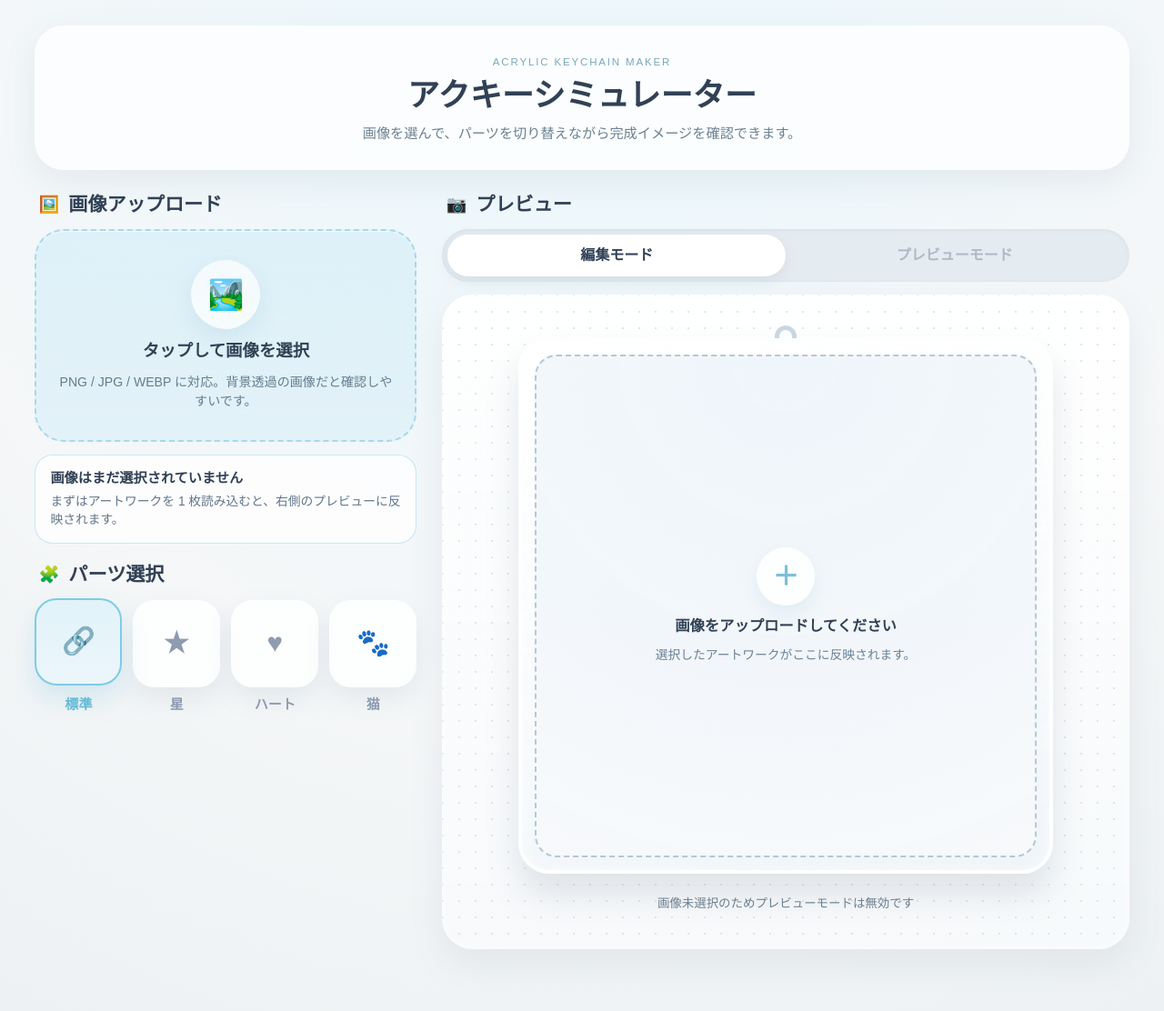
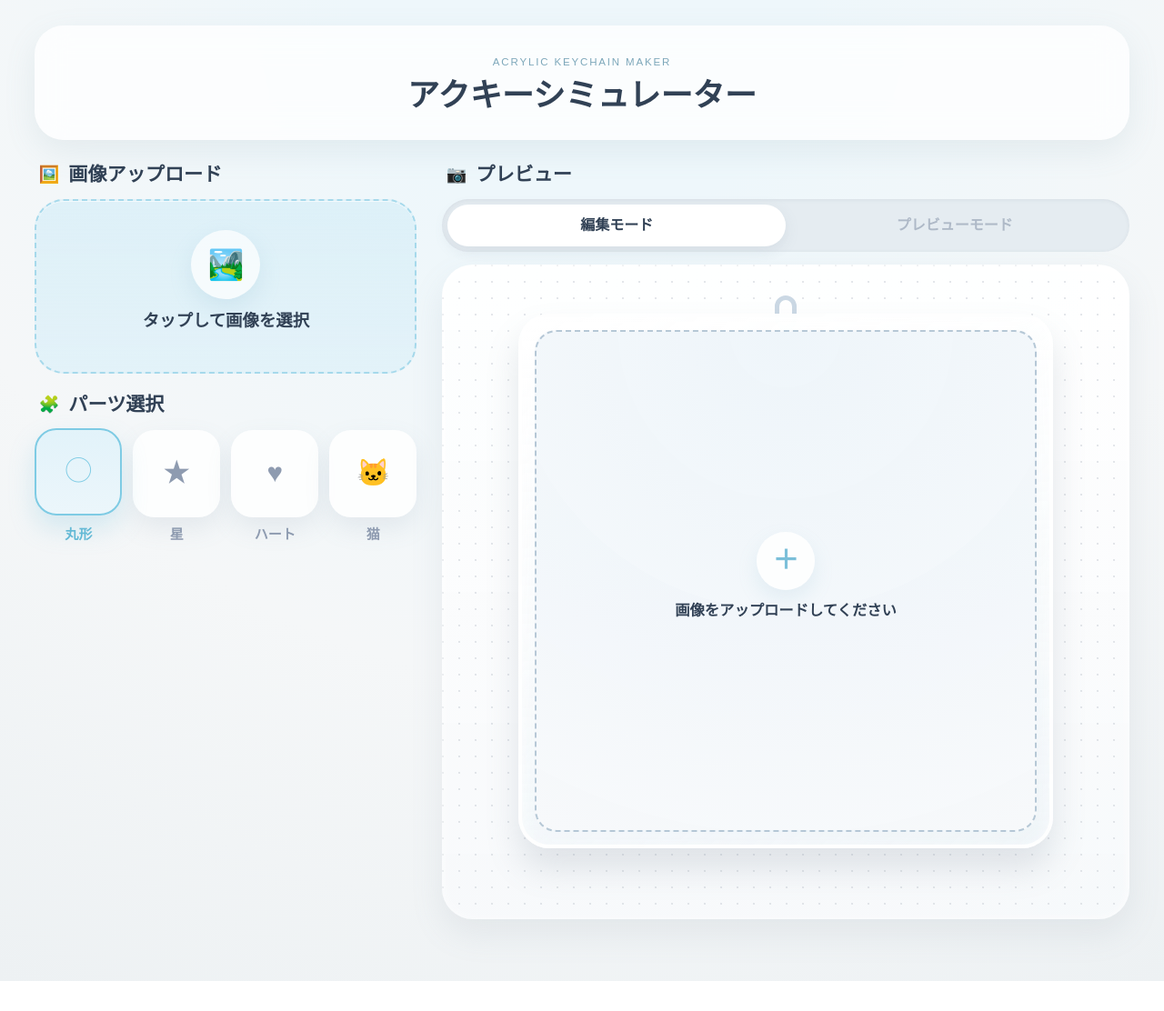
Before and after one commit to chihiro-ak/akkey-simurator, a React (Vite) app: page / in a window 1280 px wide. Shown: the whole page at 91% size. After the commit the page ends 1079 px from the top, so only its background shows below. Built offline with nearby package versions, Linux system fonts and the light colour scheme; a web font is replaced by a local one.

Commit message:
fix: update UI text and improve user instructions

```diff
--- a/src/App.tsx
+++ b/src/App.tsx
@@ -17,10 +17,10 @@ type UploadedArtwork = {
 };
 
 const parts: PartOption[] = [
-  { id: "standard", label: "標準", icon: "🔗", accent: "#7ecbe4" },
+  { id: "standard", label: "丸形", icon: "◯", accent: "#7ecbe4" },
   { id: "star", label: "星", icon: "★", accent: "#95a0bf" },
   { id: "heart", label: "ハート", icon: "♥", accent: "#8f9bb8" },
-  { id: "cat", label: "猫", icon: "🐾", accent: "#8d98b4" },
+  { id: "cat", label: "猫", icon: "🐱", accent: "#8d98b4" },
 ];
 
 const acceptedTypes = ["image/png", "image/jpeg", "image/webp"];
@@ -47,10 +47,12 @@ function App() {
   );
   const hasUploadedArtwork = uploadedArtwork !== null;
   const isPreviewReady = hasUploadedArtwork && uploadStatus !== "loading";
-  const uploadCtaTitle = hasUploadedArtwork ? "別の画像に差し替える" : "タップして画像を選択";
+  const uploadCtaTitle = hasUploadedArtwork
+    ? "別の画像に差し替える"
+    : "タップして画像を選択";
   const uploadCtaDescription = hasUploadedArtwork
-    ? "新しい画像を選ぶと、今のプレビューを保ったまま差し替えできます。"
-    : "PNG / JPG / WEBP に対応。背景透過の画像だと確認しやすいです。";
+    ? "新しい画像を選ぶと、今のプレビューを差し替えます。"
+    : "";
 
   useEffect(() => {
     if (isPreviewReady) return;
@@ -113,9 +115,6 @@ function App() {
         <header className="hero">
           <p className="hero-kicker">Acrylic Keychain Maker</p>
           <h1>アクキーシミュレーター</h1>
-          <p className="hero-copy">
-            画像を選んで、パーツを切り替えながら完成イメージを確認できます。
-          </p>
         </header>
 
         <div className="content-layout">
@@ -140,17 +139,16 @@ function App() {
                 <span>{uploadCtaDescription}</span>
               </label>
 
-              <div className={`upload-status-card is-${uploadStatus}`} aria-live="polite">
+              {/* <div className={`upload-status-card is-${uploadStatus}`} aria-live="polite">
                 {uploadStatus === "empty" ? (
                   <>
-                    <strong>画像はまだ選択されていません</strong>
-                    <span>まずはアートワークを 1 枚読み込むと、右側のプレビューに反映されます。</span>
+                    <strong>画像を選択してください</strong>
                   </>
                 ) : null}
                 {uploadStatus === "loading" ? (
                   <>
                     <strong>プレビューを作成中です</strong>
-                    <span>選択した画像を読み込んでいます。数秒お待ちください。</span>
+                    <span>選択した画像を読み込んでいます。少しお待ちください。</span>
                   </>
                 ) : null}
                 {uploadStatus === "ready" && uploadedArtwork ? (
@@ -165,7 +163,7 @@ function App() {
                     <span>{uploadError}</span>
                   </>
                 ) : null}
-              </div>
+              </div> */}
             </section>
 
             <section className="panel">
@@ -256,7 +254,7 @@ function App() {
                         ? "読み込み中です..."
                         : uploadStatus === "error"
                           ? uploadError
-                          : "選択したアートワークがここに反映されます。"}
+                          : ""}
                     </span>
                   </div>
                 )}
@@ -269,9 +267,7 @@ function App() {
               </div>
 
               <p className="preview-caption" aria-live="polite">
-                {uploadedArtwork
-                  ? `${activePart.label}パーツでプレビュー中`
-                  : "画像未選択のためプレビューモードは無効です"}
+                {uploadedArtwork ? `${activePart.label}パーツでプレビュー中` : ""}
               </p>
             </div>
           </section>
```
Also changed, not shown: 1 other file (tests, documents, lock files or other folders).
